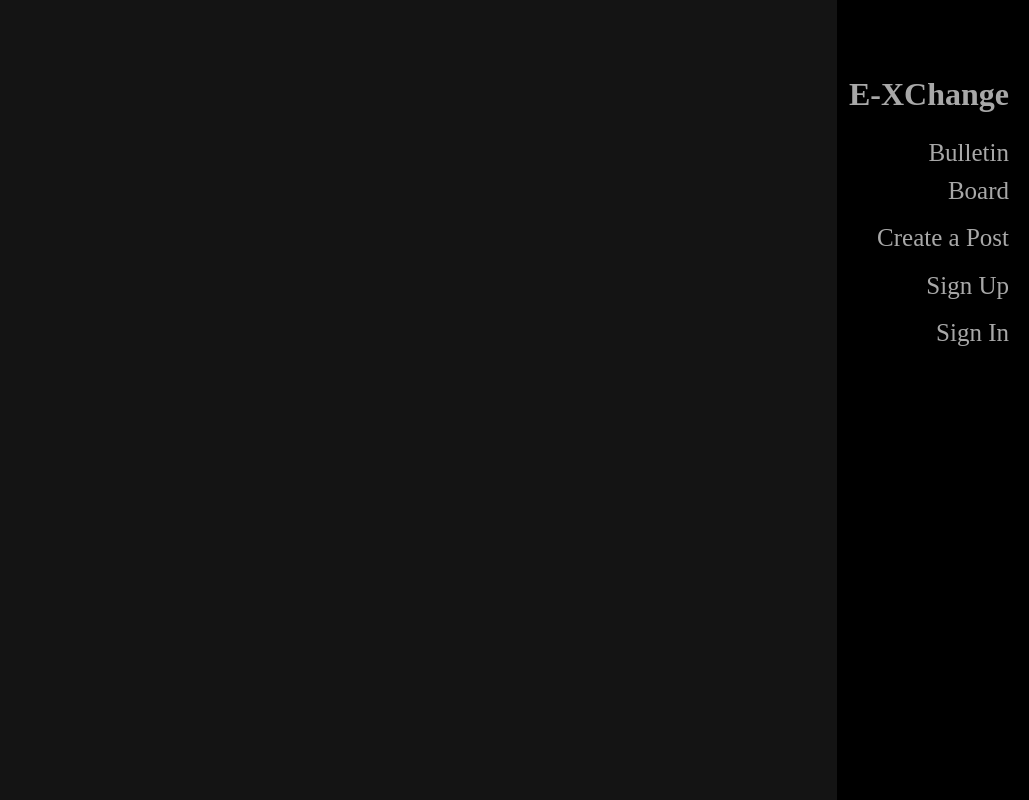
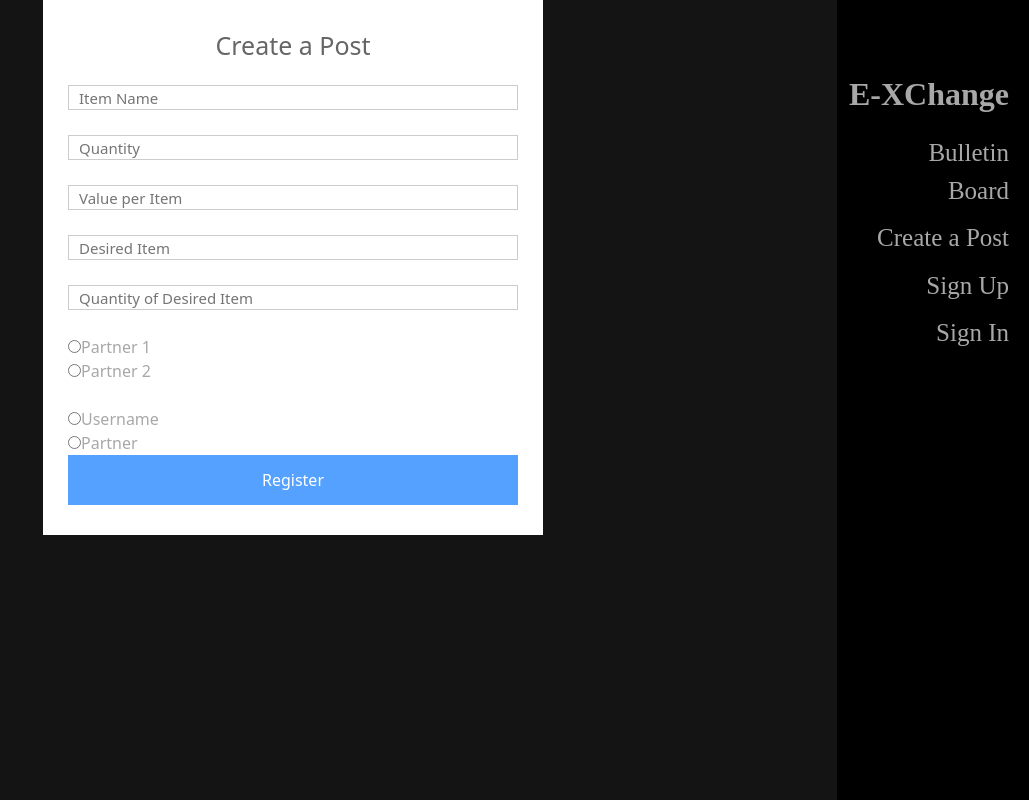
Before and after one commit to jwporath/E-Xchange, a PHP site: page /post.php in a window 1280 px wide. Shown: the whole page, without its empty margins (251-1280 px from the left). Run offline with PHP 8.4, Linux system fonts and the light colour scheme.

Commit message:
created basic template for post.php (not functional). updated labels.

```diff
--- a/post.php
+++ b/post.php
@@ -25,7 +25,86 @@
         </ul>
     </div>
     <div class="main">
+        <form class="form" action="" method="post">
+            <h1 class="login-title">Create a Post</h1>
+            <input type="text" class="login-input" name="itemname" placeholder="Item Name" required />
+            <input type="text" class="login-input" name="quantity" placeholder="Quantity" required />
+            <input type="text" class="login-input" name="value" placeholder="Value per Item" required />
+            <input type="text" class="login-input" name="desireditem" placeholder="Desired Item" required>
+            <input type="text" class="login-input" name="desiredquantity" placeholder="Quantity of Desired Item" required>
+            <br><input type="radio" name="partner">Partner 1
+            <br><input type="radio" name="partner">Partner 2
+            <br><br><input type="radio" name="recipient">Username
+            <br><input type="radio" name="recipient">Partner
+            <input type="submit" name="submit" value="Register" class="login-button">
+        </form>
 
+        <?php
+
+            require('dbConnect.php');
+
+            if(isset($_REQUEST['username']))
+            {
+                // Extract and cleanup data
+                $username = stripslashes($_REQUEST['username']);
+                $username = mysqli_real_escape_string($conn, $username);
+                $password = stripslashes($_REQUEST['password']);
+                $password = mysqli_real_escape_string($conn, $password);
+                $email = stripslashes($_REQUEST['email']);
+                $email = mysqli_real_escape_string($conn, $email);
+                $addressline1 = stripslashes($_REQUEST['addressline1']);
+                $addressline1 = mysqli_real_escape_string($conn, $addressline1);
+                if(isset($_REQUEST['addressline2'])) // only use line 2 if user entered line 2
+                {
+                    $addressline2 = stripslashes($_REQUEST['addressline2']);
+                    $addressline2 = mysqli_real_escape_string($conn, $addressline2);
+                }
+                else
+                {
+                    $addressline2 = null;
+                }
+                $city = stripslashes($_REQUEST['city']);
+                $city = mysqli_real_escape_string($conn, $city);
+                $state = stripslashes($_REQUEST['state']);
+                $state = mysqli_real_escape_string($conn, $state);
+                $zipcode = stripslashes($_REQUEST['zipcode']);
+                $zipcode = mysqli_real_escape_string($conn, $zipcode);
+
+                // check if email or username are already in use
+                $query="SELECT * FROM users WHERE email='$email' OR username='$username'";
+                $result=$conn->query($query);
+
+                if($result->num_rows == 0)
+                {
+                    $query="INSERT INTO users (username,password,email,addressline1,addressline2,city,state,zipcode)
+                    VALUES ('$username','$password','$email','$addressline1','$addressline2','$city','$state','$zipcode')";
+
+                    $result=$conn->query($query);
+                    if ($result) // registration success
+                    {
+                        echo "<div class='form'>
+                            <h3>You are registered successfully.</h3><br/>
+                            <p class='link'>Click here to <a href='signin.php'>sign in.</a></p>
+                            </div>";
+                    }
+                    else // registration failure
+                    {
+                        echo "<div class='form'>
+                            <h3>Required fields are missing.</h3><br/>
+                            <p class='link'>Click here to <a href='registration.php'>registration</a> again.</p>
+                            </div>";
+                    }
+                }
+                else
+                {
+                    echo "<div class='form'>
+                        <h3>Username or Email already in use.</h3><br/>
+                        <p class='link'>Click here to <a href='signin.php'>sign in</a> instead.</p>
+                        </div>";
+                }
+            }
+
+        ?>
     </div>
 </body>
 
--- a/signin.php
+++ b/signin.php
@@ -26,7 +26,7 @@
     </div>
     <div class="main">
         <form class="form" method="post" name="login">
-            <h1 class="login-title">Login</h1>
+            <h1 class="login-title">Sign In</h1>
             <input type="text" class="login-input" name="username" placeholder="Username" autofocus="true" required/>
             <input type="password" class="login-input" name="password" placeholder="Password" required/>
             <input type="submit" value="Login" name="submit" class="login-button"/>
--- a/signup.php
+++ b/signup.php
@@ -26,7 +26,7 @@
     </div>
     <div class="main">
         <form class="form" action="" method="post">
-            <h1 class="login-title">Registration</h1>
+            <h1 class="login-title">Sign Up</h1>
             <input type="text" class="login-input" name="username" placeholder="Username" required />
             <input type="password" class="login-input" name="password" placeholder="Password" required />
             <input type="text" class="login-input" name="email" placeholder="Email@domain.com" required />
--- a/style.css
+++ b/style.css
@@ -49,7 +49,7 @@
 }
 
 .form {
-    margin: 50px auto;
+    margin: 0px auto;
     width: 500px;
     padding: 30px 25px;
     background: white;
@@ -68,7 +68,7 @@ h1.login-title {
     padding: 10px;
     margin-bottom: 25px;
     height: 25px;
-    width: calc(100% - 23px);
+    width: calc(100%);
 }
 .login-input:focus {
     border-color:#6e8095;
```
